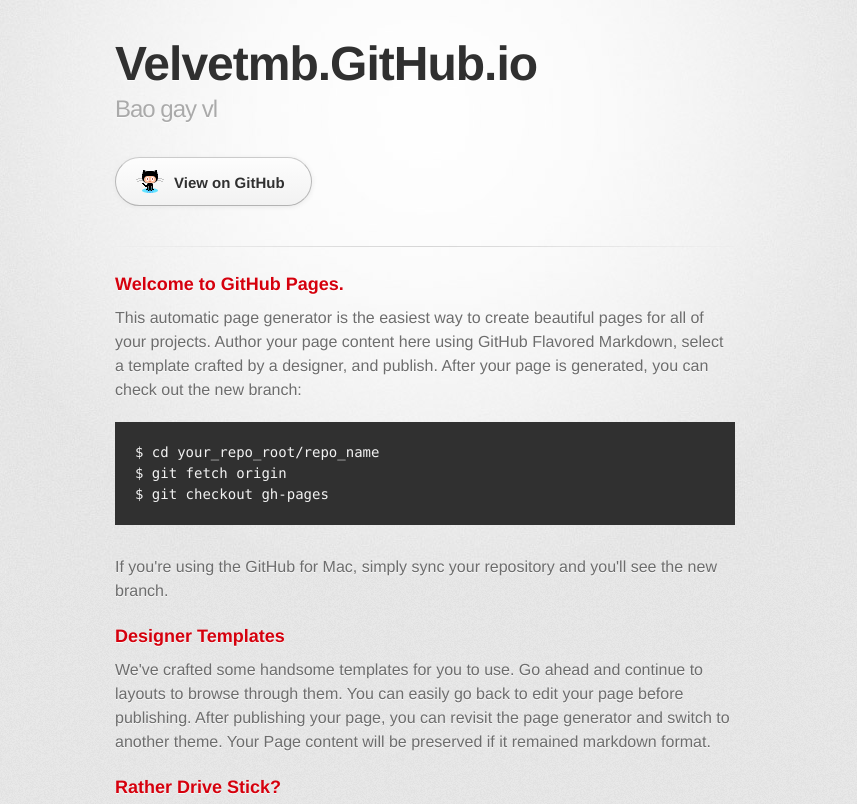
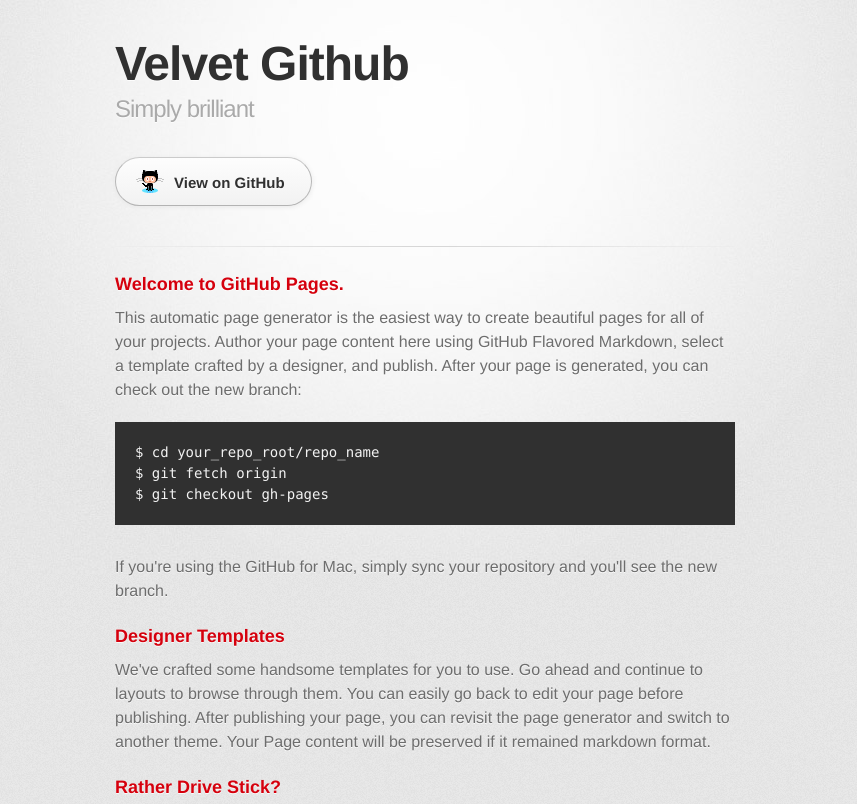
Before and after one commit to velvetmb/velvetmb.github.io, a plain HTML site: page index.html in a window 1280 px wide. Shown: the top 804 px of the page, without its empty margins (215-1072 px from the left). Drawn offline with Linux system fonts and the light colour scheme; a web font is replaced by a local one.

Commit message:
Update Main Interface

```diff
--- a/index.html
+++ b/index.html
@@ -10,7 +10,7 @@
     <!--[if lt IE 9]>
     <script src="//html5shiv.googlecode.com/svn/trunk/html5.js"></script>
     <![endif]-->
-    <title>Velvetmb.GitHub.io by velvetmb</title>
+    <title>Velvet Github</title>
   </head>
 
   <body>
@@ -18,8 +18,8 @@
       <div class="inner">
 
         <header>
-          <h1>Velvetmb.GitHub.io</h1>
-          <h2>Bao gay vl</h2>
+          <h1>Velvet Github</h1>
+          <h2>Simply brilliant</h2>
         </header>
 
         <section id="downloads" class="clearfix">
```
